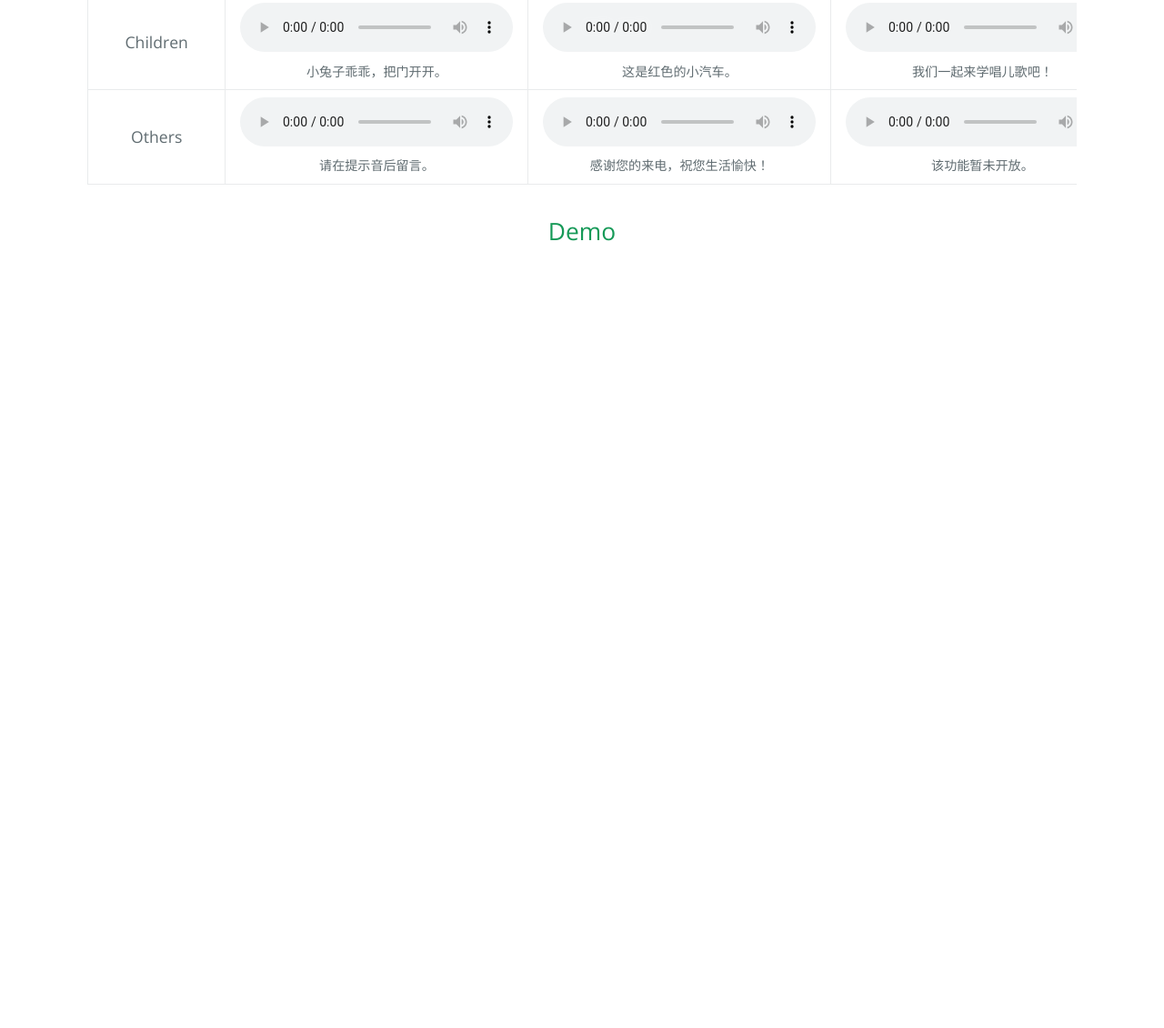
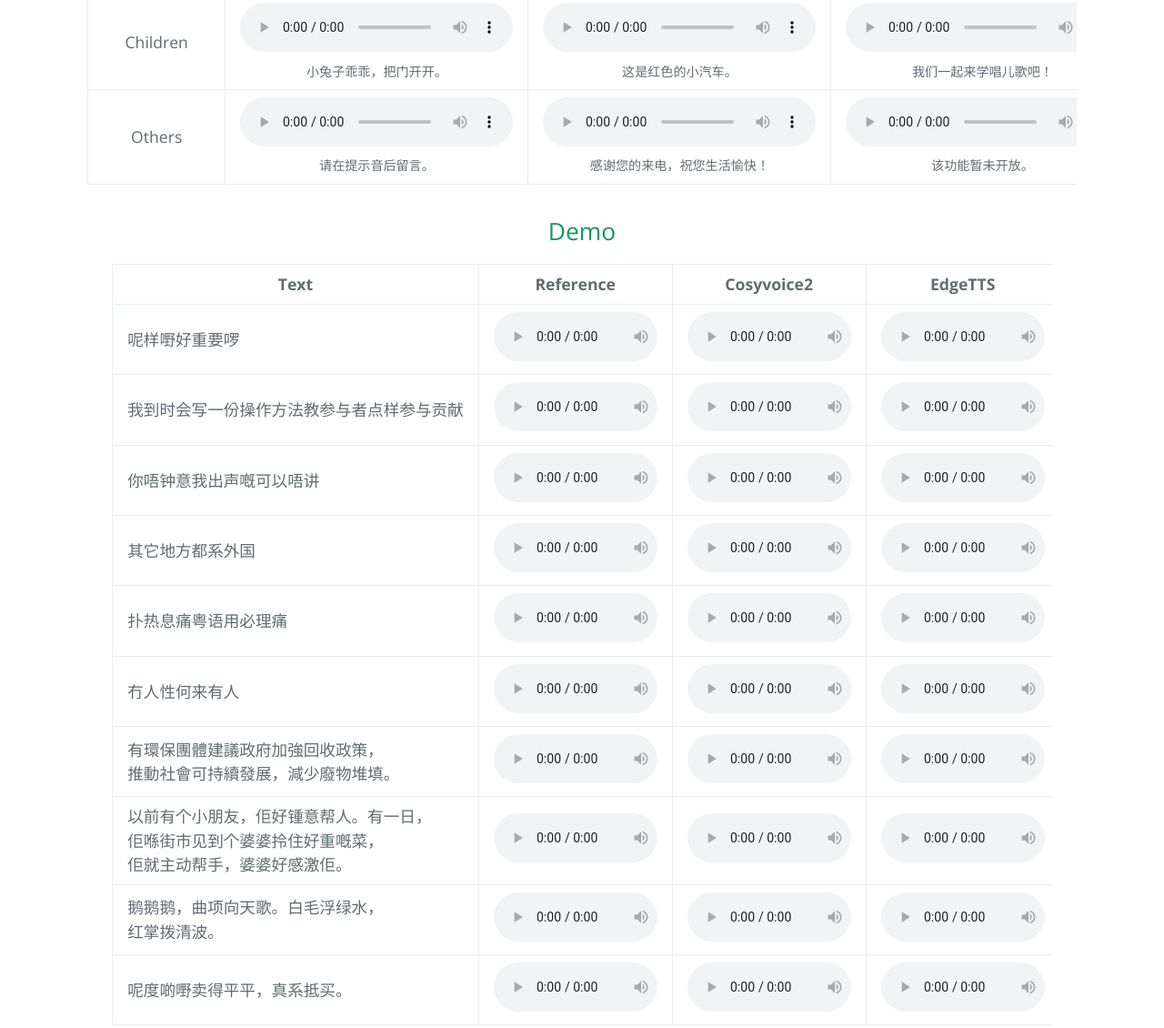
Before and after one commit to llh666521/WenetSpeech-Yue, a plain HTML site: page index.html in a window 1280 px wide. Shown: the part 3011-4141 px from the top of the page at 91% size. Before the commit the page ends 3333 px from the top, so only its background shows below. Drawn offline with nearby package versions, Linux system fonts and the light colour scheme.

Commit message:
Update index.html

```diff
--- a/index.html
+++ b/index.html
@@ -232,13 +232,18 @@
 
 
     <h2 style="text-align: center;">Demo<a name="Comparison"></a></h2>
-    <table style="display: flex; justify-content: center;">
-      <tbody id="tbody">
-      </tbody>
-    </table>
-
-
-  </section>
+<table style="margin: 0 auto; width: 95%; border-collapse: collapse;">
+  <thead>
+    <tr id="header-row">
+      <th>Text</th>
+      <!-- JS会插入系统名 -->
+    </tr>
+  </thead>
+  <tbody id="tbody">
+    <tr><td colspan="7">Loading...</td></tr>
+  </tbody>
+</table>
+</section>
 </body>
 
 <script>
@@ -273,6 +278,7 @@
 
       // 生成表格内容
       const tbody = document.getElementById('tbody');
+      tbody.innerHTML = ""; // 清空Loading
       data.forEach(item => {
         const tr = document.createElement('tr');
         // 文本列
@@ -298,7 +304,6 @@
       document.getElementById('tbody').innerHTML = `<tr><td colspan="${systems.length+1}">Failed to load text.txt: ${err}</td></tr>`;
     });
 </script>
-</body>
 </html>
 
 
```
